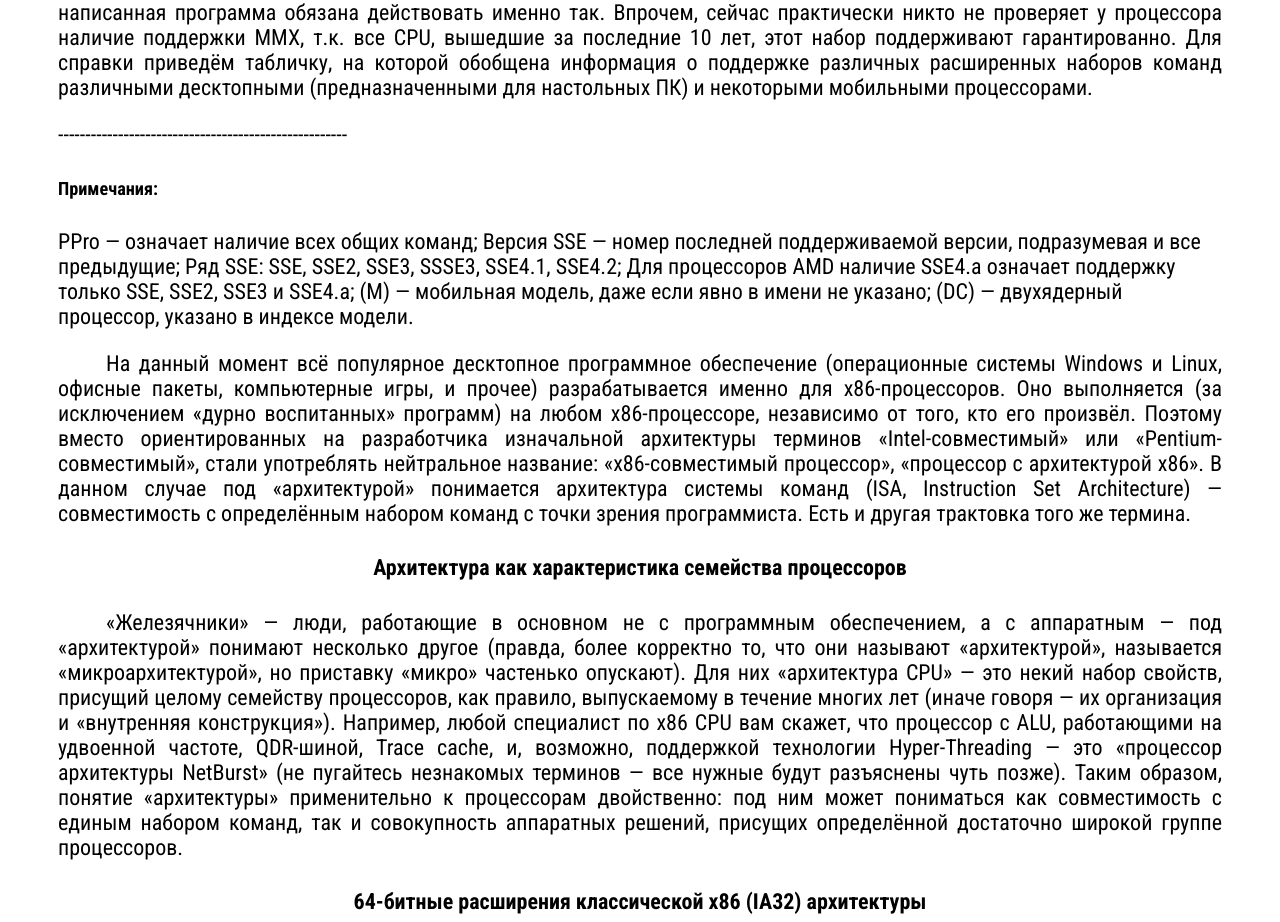
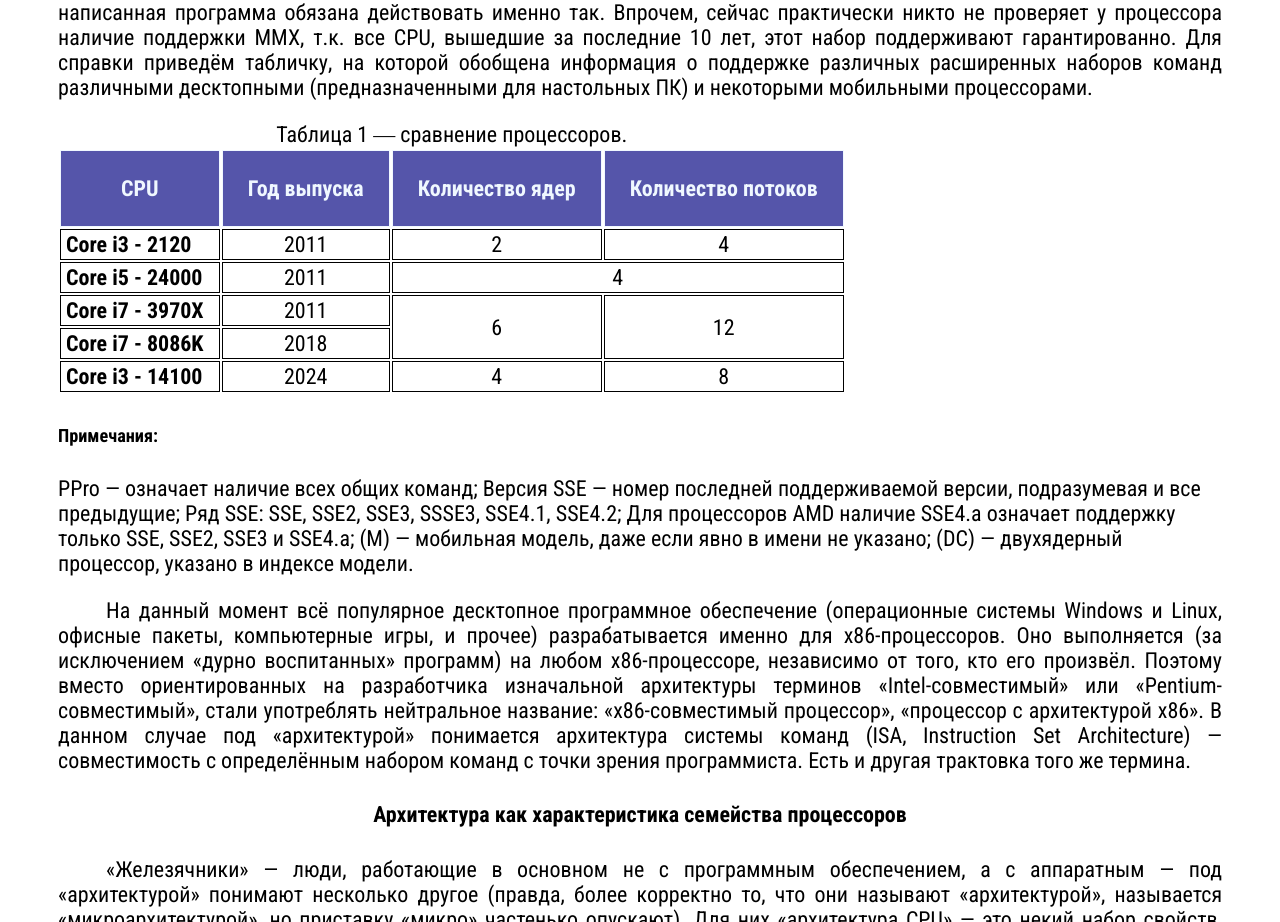
Before and after one commit to atom19871307/Web, a plain HTML site: page 02-CPU/cpu.html in a window 1280 px wide. Shown: the part 7022-7944 px from the top of the page. Drawn offline with Linux system fonts and the light colour scheme.

Commit message:
border,margin & padding.

```diff
--- a/02-CPU/cpu.html
+++ b/02-CPU/cpu.html
@@ -7,6 +7,7 @@
 	<link rel="preconnect" href="https://fonts.gstatic.com" crossorigin>
 	<link href="https://fonts.googleapis.com/css2?family=Roboto+Condensed:ital,wght@0,100..900;1,100..900&family=Roboto:ital,wght@0,100..900;1,100..900&display=swap" rel="stylesheet">-->
 	<link rel="stylesheet" href="cpu.css">
+	<link rel="stylesheet" href="table.css">
 	<title>CPU</title>
 </head>
 <body>
@@ -139,7 +140,63 @@
 	<p>
 		Для чего предназначены дополнительные наборы команд? В первую очередь — для увеличения быстродействия при выполнении наиболее частых операций. Одна команда из дополнительного набора, как правило, выполняет действие, для которого понадобилась бы небольшая процедура, состоящая из команд основного набора, причём специальная команда выполняется процессором быстрее, чем заменяющая её последовательность. Однако в 99% случаев ничего такого, чего нельзя было бы сделать с помощью основных команд, команды из дополнительного набора также не делают. Таким образом, упомянутая выше программная проверка поддержки дополнительных наборов команд процессором должна выполнять очень простую функцию: если, например, процессор поддерживает SSE — значит, считать будем быстро и с помощью команд из набора SSE. Если нет — будем считать медленнее, с помощью команд из основного набора. Корректно написанная программа обязана действовать именно так. Впрочем, сейчас практически никто не проверяет у процессора наличие поддержки MMX, т.к. все CPU, вышедшие за последние 10 лет, этот набор поддерживают гарантированно. Для справки приведём табличку, на которой обобщена информация о поддержке различных расширенных наборов команд различными десктопными (предназначенными для настольных ПК) и некоторыми мобильными процессорами.
 	</p>
-	-----------------------------------------------------
+	<!--
+		<thead>		- заголовок таблицы;
+		<tbody>		- тело таблицы;
+		<caption>	- заголовок таблицы;
+		---------------------------------
+		<tr>		- строка (TableRow);
+		<td>		- ячейка строки (TableData);
+		<th>		- ячейка заголовка в строке или столбце (TableData);
+		<tr>, <td> и <th> могут использоваться в <thead>, так и в <tbody>;
+	-->
+	<table>
+		<caption>Таблица 1 &#8213; сравнение процессоров.</caption>
+		<thead>
+			<tr>
+				<th>CPU</th>
+				<th>Год выпуска</th>
+				<th>Количество ядер</th>
+				<th>Количество потоков</th>
+			</tr>
+		</thead>
+		<!-- -------------------------------------------------- -->
+		<tbody>
+			<tr>
+				<th>Core i3 - 2120</th>
+				<td>2011</td>
+				<td>2</td>
+				<td>4</td>
+			</tr>
+			<tr>
+				<th>Core i5 - 24000</th>
+				<td>2011</td>
+				<td colspan="2">4</td>
+				<!--<td>4</td>-->
+			</tr>
+			<tr>
+				<th>Core i7 - 3970X</th>
+				<td>2011</td>
+				<td rowspan="2">6</td>
+				<td rowspan="2">12</td>
+			</tr>
+			<tr>
+				<th>Core i7 - 8086K</th>
+				<td>2018</td>
+				<!--
+				<td>6</td>
+				<td>12</td>
+				-->
+			</tr>
+			<tr>
+				<th>Core i3 - 14100</th>
+				<td>2024</td>
+				<td>4</td>
+				<td>8</td>
+			</tr>
+
+		</tbody>
+	</table>
 	<h5>Примечания:</h5>
 	PPro — означает наличие всех общих команд;
 	Версия SSE — номер последней поддерживаемой версии, подразумевая и все предыдущие;
--- /dev/null
+++ b/02-CPU/table.css
@@ -0,0 +1,35 @@
+﻿table
+{
+	border: solid 5px;
+	border-collapse: collapse;
+}
+
+thead
+{
+	border-bottom: solid 3px;
+	background-color: #5555AA;
+	color: aliceblue;
+}
+
+	thead th
+	{
+		padding: 25px;
+	}
+
+th, td
+{
+	border: solid 1px;
+}
+
+tbody th
+{
+	text-align: left;
+	padding: 2px;
+	padding-left: 5px;
+	padding-right: 15px;
+}
+
+tbody td
+{
+	text-align: center;
+}
```
